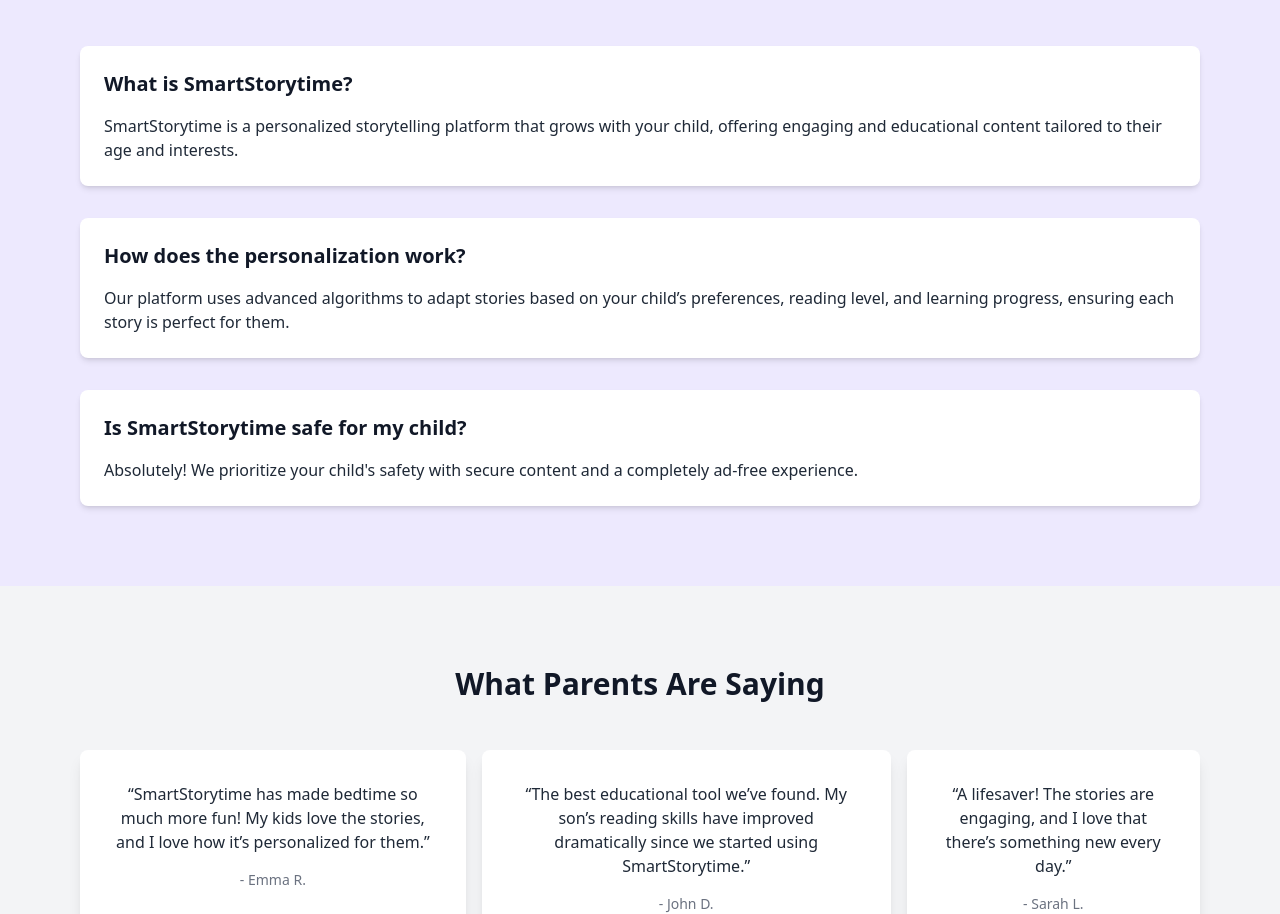
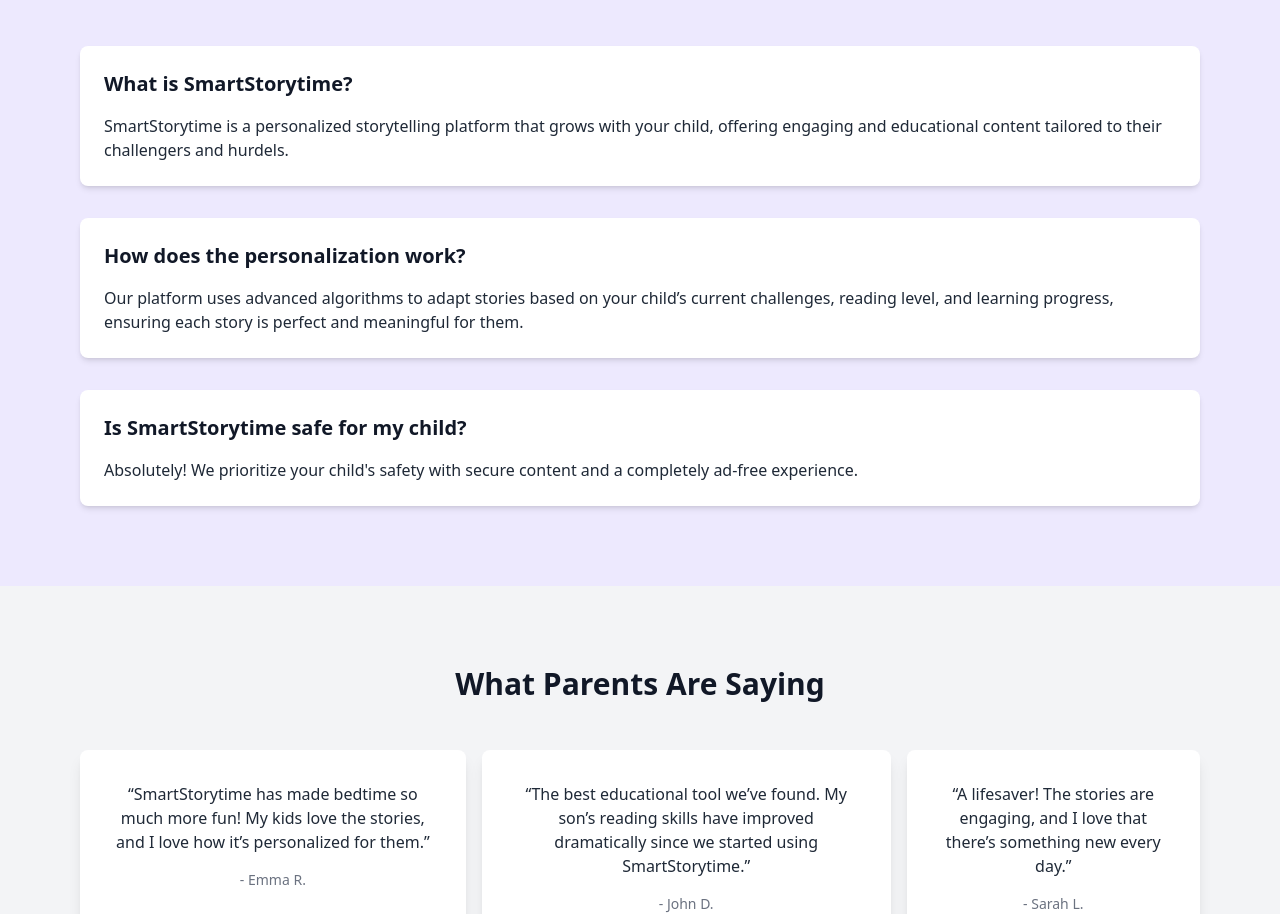
Before and after one commit to Joshua-D-Gordon/home-assignment-nextjs-supabase-auth-master, a Next.js app: page / in a window 1280 px wide. Shown: the part 1714-2628 px from the top of the page. Built offline with nearby package versions, Linux system fonts and the light colour scheme; no server answers.

Commit message:
final finshes 	modified:   app/library/page.jsx 	modified:   app/page.js

```diff
--- a/app/library/page.jsx
+++ b/app/library/page.jsx
@@ -4,8 +4,10 @@
 import hairCut from '../../public/haircut.png'
 import scaredBunny from '../../public/scaredbunny.png'
 import Image from 'next/image';
+import Link from 'next/link';
 
-export default function Library() {
+export default async function Library() {
+
   // Example data for the books
   const books = [
     {
@@ -92,9 +94,11 @@
 
       {/* Add New Book Button */}
       <div className="text-right mb-8">
-        <button className="bg-purple-600 text-white px-6 py-3 rounded-lg hover:bg-purple-700">
-          Add New Story
-        </button>
+        <Link href="/create-book">
+            <button className="bg-purple-600 text-white px-6 py-3 rounded-lg hover:bg-purple-700">
+            Add New Story
+            </button>
+        </Link>
       </div>
 
       {/* Book Cards */}
--- a/app/page.js
+++ b/app/page.js
@@ -174,13 +174,13 @@
             <div className="bg-white shadow-md rounded-lg p-6">
               <h3 className="text-xl font-semibold mb-4">What is SmartStorytime?</h3>
               <p>
-                SmartStorytime is a personalized storytelling platform that grows with your child, offering engaging and educational content tailored to their age and interests.
+                SmartStorytime is a personalized storytelling platform that grows with your child, offering engaging and educational content tailored to their challengers and hurdels.
               </p>
             </div>
             <div className="bg-white shadow-md rounded-lg p-6">
               <h3 className="text-xl font-semibold mb-4">How does the personalization work?</h3>
               <p>
-                Our platform uses advanced algorithms to adapt stories based on your child’s preferences, reading level, and learning progress, ensuring each story is perfect for them.
+                Our platform uses advanced algorithms to adapt stories based on your child’s current challenges, reading level, and learning progress, ensuring each story is perfect and meaningful for them.
               </p>
             </div>
             <div className="bg-white shadow-md rounded-lg p-6">
```
